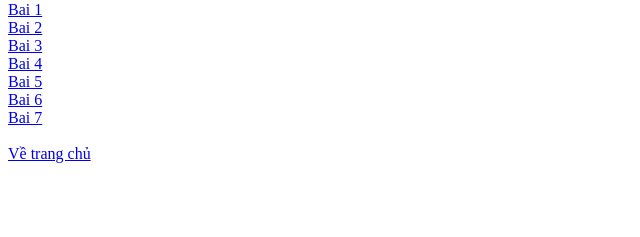
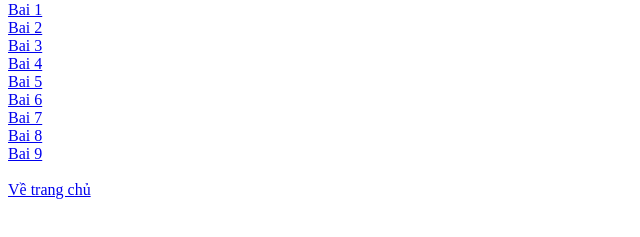
Before and after one commit to asucgia/ungdungweb, a plain HTML site: page html/css.html in a window 1280 px wide. Shown: the part 79-316 px from the top of the page, without its empty margins (0-640 px from the left). Drawn offline with Linux system fonts and the light colour scheme.

Commit message:
Update css.html

```diff
--- a/html/css.html
+++ b/html/css.html
@@ -13,6 +13,8 @@
 	<a href="../css/css05.html">Bai 5</a><br>
 	<a href="../css/css06.html">Bai 6</a><br>
 	<a href="../css/css07.html">Bai 7</a><br>
+	<a href="../css/css08.html">Bai 8</a><br>
+	<a href="../css/css09.html">Bai 9</a><br>
 	</br>
 	<a href="../index.html">Về trang chủ</a>
 </body>
```
